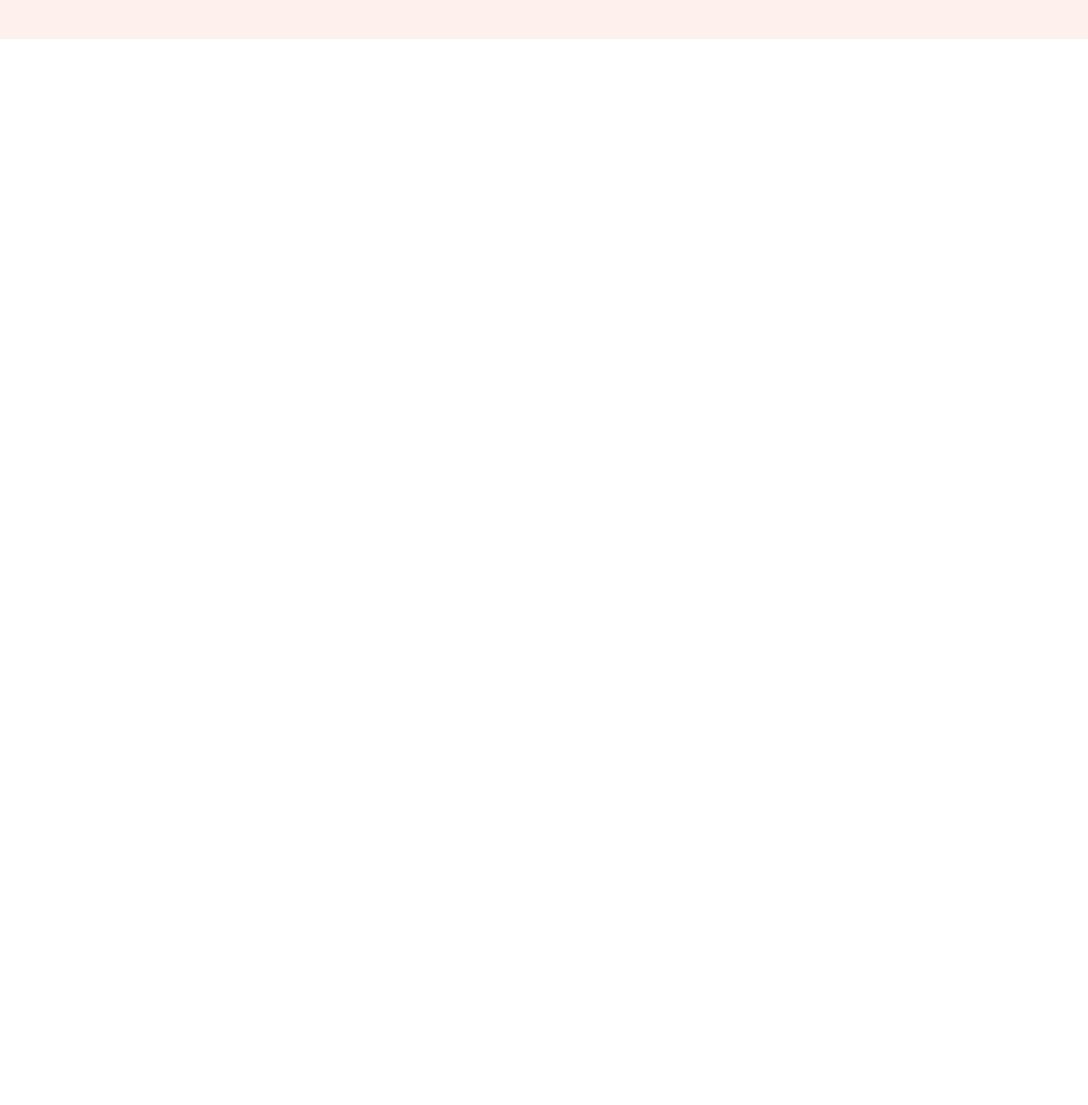
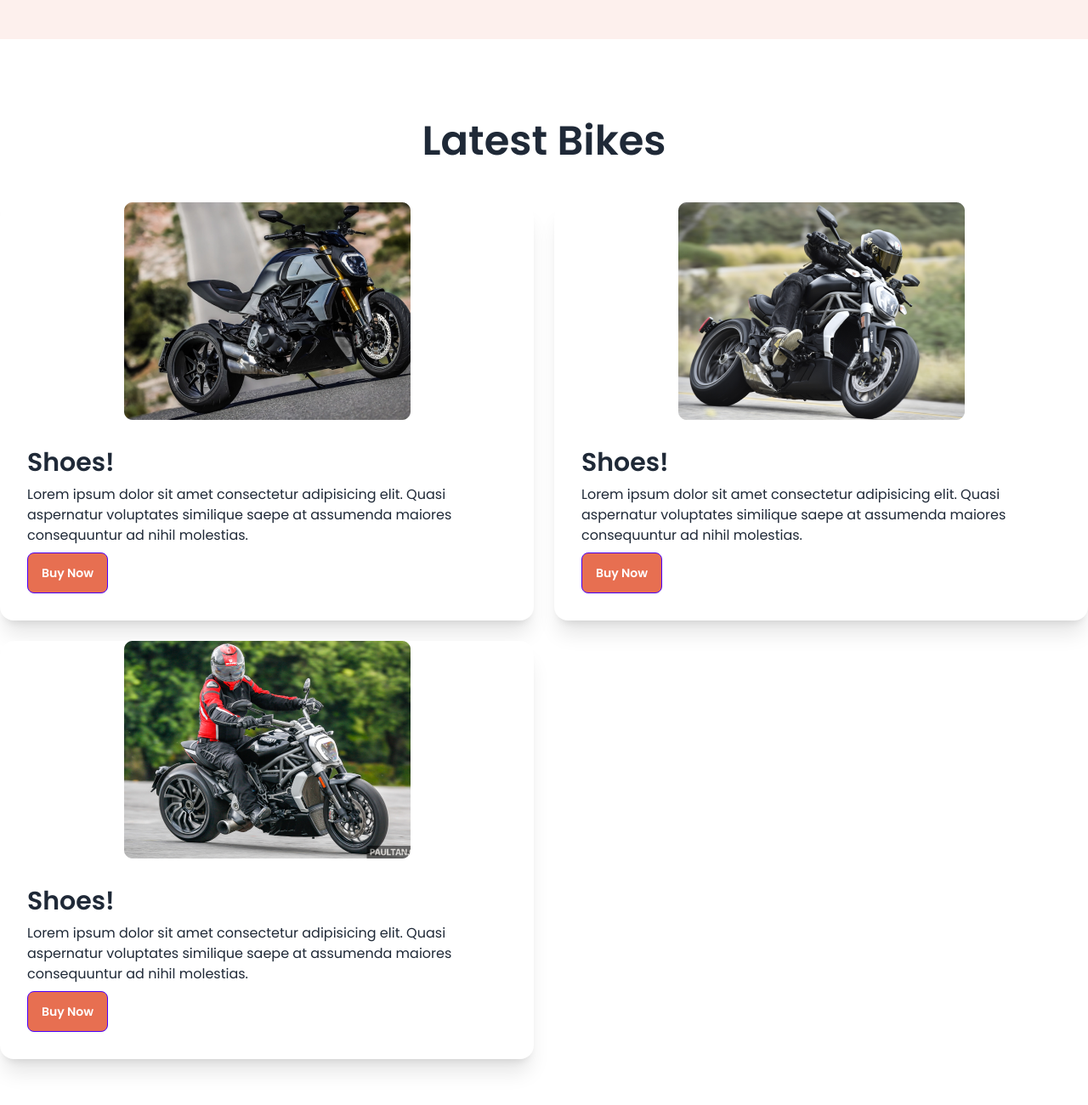
Before and after one commit to monirme12/biker-zone, a plain HTML site: page index.html in a window 1280 px wide. Shown: the part 576-1876 px from the top of the page at 85% size. Before the commit the page ends 800 px from the top, so only its background shows below. Drawn offline with nearby package versions, Linux system fonts and the light colour scheme.

Commit message:
section added

```diff
--- a/index.html
+++ b/index.html
@@ -212,6 +212,67 @@
     <main class="md:container md:mx-auto">
       <!-- featured bike -->
       <section></section>
+      <!-- Latest bike -->
+      <section class="my-24">
+        <h3 class="text-5xl font-semibold text-center mb-12">Latest Bikes</h3>
+        <div class="grid grid-cols-1 md:grid-cols-2 lr:grid-cols-3 gap-6">
+          <!-- card -1 -->
+          <div class="card bg-base-100 shadow-xl">
+            <figure>
+              <img src="images/others/latest1.png" alt="Shoes" />
+            </figure>
+            <div class="card-body">
+              <h2 class="card-title text-3xl">Shoes!</h2>
+              <p>
+                Lorem ipsum dolor sit amet consectetur adipisicing elit. Quasi
+                aspernatur voluptates similique saepe at assumenda maiores
+                consequuntur ad nihil molestias.
+              </p>
+              <div class="card-actions">
+                <button class="btn btn-primary bg-bike-primary text-white">
+                  Buy Now
+                </button>
+              </div>
+            </div>
+          </div>
+          <div class="card bg-base-100 shadow-xl">
+            <figure>
+              <img src="images/others/latest2.png" alt="Shoes" />
+            </figure>
+            <div class="card-body">
+              <h2 class="card-title text-3xl">Shoes!</h2>
+              <p>
+                Lorem ipsum dolor sit amet consectetur adipisicing elit. Quasi
+                aspernatur voluptates similique saepe at assumenda maiores
+                consequuntur ad nihil molestias.
+              </p>
+              <div class="card-actions">
+                <button class="btn btn-primary bg-bike-primary text-white">
+                  Buy Now
+                </button>
+              </div>
+            </div>
+          </div>
+          <div class="card bg-base-100 shadow-xl">
+            <figure>
+              <img src="images/others/latest3.png" alt="Shoes" />
+            </figure>
+            <div class="card-body">
+              <h2 class="card-title text-3xl">Shoes!</h2>
+              <p>
+                Lorem ipsum dolor sit amet consectetur adipisicing elit. Quasi
+                aspernatur voluptates similique saepe at assumenda maiores
+                consequuntur ad nihil molestias.
+              </p>
+              <div class="card-actions">
+                <button class="btn btn-primary bg-bike-primary text-white">
+                  Buy Now
+                </button>
+              </div>
+            </div>
+          </div>
+        </div>
+      </section>
     </main>
     <footer></footer>
   </body>
```
